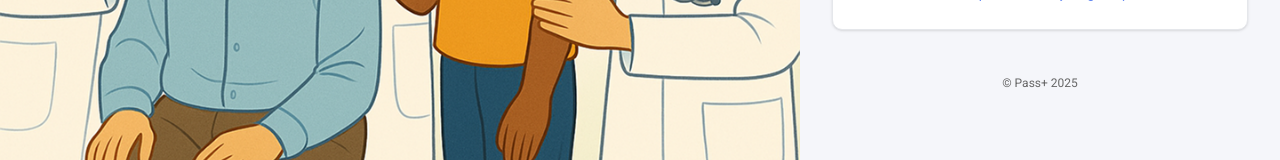
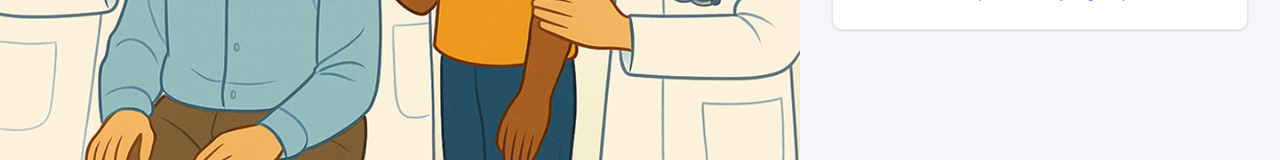
Before and after one commit to Guilherme549/PassMais-frontend, a Next.js app in the folder pass-mais/: page /medicos/login-medico in a window 1280 px wide. Shown: the part 604-764 px from the top of the page. Built offline with nearby package versions, Linux system fonts and the light colour scheme.

Commit message:
Adding Footer

```diff
--- a/pass-mais/src/app/(auth)/components/LoginForm.tsx
+++ b/pass-mais/src/app/(auth)/components/LoginForm.tsx
@@ -92,6 +92,11 @@ export default function LoginForm() {
             {showPassword ? <IoMdEye size={20} /> : <IoMdEyeOff size={20} />}
           </button>
         </div>
+        <div className="flex justify-end -mt-3 mb-4 pr-1">
+          <a href="/reset-password" className="text-sm text-[#007AFF] hover:text-blue-700">
+            Esqueceu a senha?
+          </a>
+        </div>
       </div>
       <div className="text-center mb-[24px]">
         <button
--- a/pass-mais/src/app/(auth)/reset-password/page.tsx
+++ b/pass-mais/src/app/(auth)/reset-password/page.tsx
@@ -1,6 +1,5 @@
 import Link from "next/link";
 import LoginImage from "../components/LoginImage";
-import Footer from "@/components/Footer";
 
 export default function resetPassword() {
     return (
@@ -34,9 +33,7 @@ export default function resetPassword() {
                         </div>
                     </form>
                 </div>
-                <div className="mt-[350px]">
-                    <Footer />
-                </div>
+
             </div>
         </div>
     )
--- a/pass-mais/src/app/layout.tsx
+++ b/pass-mais/src/app/layout.tsx
@@ -10,10 +10,6 @@ export const metadata: Metadata = {
   icons: {
     icon: [
       { url: "/icon-passmais.ico", sizes: "any" },
-      // Se tiver outros formatos, pode adicionar:
-      // { url: "/icon.svg", type: "image/svg+xml" },
-      // { url: "/icon-32.png", sizes: "32x32", type: "image/png" },
-      // { url: "/icon-192.png", sizes: "192x192", type: "image/png" },
     ],
     apple: [{ url: "/apple-touch-icon.png" }],
     shortcut: ["/icon-passmais.ico"],
--- a/pass-mais/src/app/medicos/(auth)/esqueceu-senha/page.tsx
+++ b/pass-mais/src/app/medicos/(auth)/esqueceu-senha/page.tsx
@@ -1,7 +1,6 @@
 "use client";
 
 import LoginImage from "@/app/(auth)/components/LoginImage";
-import Footer from "@/components/Footer";
 import Link from "next/link";
 import { useState } from "react";
 import { Input } from "@/components/ui/input";
@@ -106,9 +105,7 @@ export default function EsqueceuSenhaMedico() {
             </form>
           </div>
 
-          <div className="mt-10">
-            <Footer />
-          </div>
+
         </div>
       </div>
     </div>
--- a/pass-mais/src/app/medicos/(auth)/login-medico/page.tsx
+++ b/pass-mais/src/app/medicos/(auth)/login-medico/page.tsx
@@ -1,7 +1,6 @@
 "use client";
 
 import LoginImage from "@/app/(auth)/components/LoginImage";
-import Footer from "@/components/Footer";
 import Link from "next/link";
 import { useState } from "react";
 import { IoMdEye, IoMdEyeOff } from "react-icons/io";
@@ -54,7 +53,7 @@ export default function LoginMedico() {
       setLoading(true);
       // TODO: substituir por chamada à API real
       await new Promise((r) => setTimeout(r, 800));
-      router.push("/medico/dashboard");
+      router.push("/medicos/dashboard/visao-geral");
     } catch {
       setError("Falha ao entrar. Tente novamente.");
     } finally {
@@ -171,9 +170,7 @@ export default function LoginMedico() {
             </form>
           </div>
 
-          <div className="mt-10">
-            <Footer />
-          </div>
+
         </div>
       </div>
     </div>
--- a/pass-mais/src/app/medicos/(auth)/register-medico/page.tsx
+++ b/pass-mais/src/app/medicos/(auth)/register-medico/page.tsx
@@ -1,6 +1,5 @@
 "use client";
 
-import Footer from "@/components/Footer";
 import Link from "next/link";
 import { useRef, useState } from "react";
 import { IoMdEye, IoMdEyeOff } from "react-icons/io";
@@ -368,9 +367,7 @@ export default function Register() {
             </form>
           </div>
 
-          <div className="mt-10">
-            <Footer />
-          </div>
+
         </div>
       </div>
     </div>
--- a/pass-mais/src/app/medicos/dashboard/[section]/page.tsx
+++ b/pass-mais/src/app/medicos/dashboard/[section]/page.tsx
@@ -3,7 +3,6 @@
 import Link from "next/link";
 import { usePathname, useRouter } from "next/navigation";
 import { useEffect, useState } from "react";
-import Footer from "../../components/Footer";
 import NavBarDashboardMedico from "../../components/NavBarDashboardMedico";
 import AvaliacoesFeedback from "../avaliacoes-feedback";
 import GerenciarAgendamentos from "../gerenciar-agendamentos";
@@ -96,7 +95,6 @@ export default function MedicoDashboardSection() {
                     {activeSection === "avaliacoes-feedback" && <AvaliacoesFeedback reviews={mockReviews} />}
                 </div>
 
-                <Footer />
             </div>
         </div>
     );
--- a/pass-mais/src/components/Footer.tsx
+++ b/pass-mais/src/components/Footer.tsx
@@ -1,8 +1,8 @@
 export default function Footer() {
     const anoAtual = new Date().getFullYear();
     return (
-        <footer className="items-center text-center">
-            <span className=" font-normal text-xs text-[#666666]">© Pass+ {anoAtual}</span>
+        <footer className="w-full text-center">
+            <span className="font-normal text-xs text-[#666666]">© Pass+ {anoAtual}</span>
         </footer>
     )
 }
```
Also changed, not shown: pass-mais/src/app/(auth)/login/page.tsx (line endings or trailing spaces).
